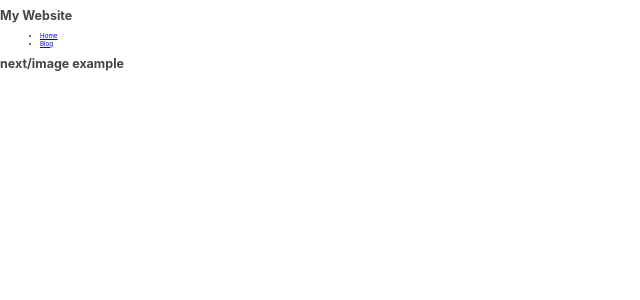
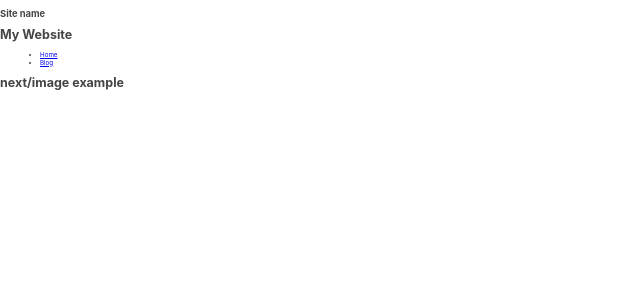
Before and after one commit to kento-yoshidu/_old, a Next.js app: page / in a window 1280 px wide. Shown: the top 300 px of the page, without its empty margins (0-640 px from the left). Built offline with nearby package versions, Linux system fonts and the light colour scheme.

Commit message:
🏃‍♂️ naviコンポーネントを作成

```diff
--- /dev/null
+++ b/components/nav.tsx
@@ -0,0 +1,7 @@
+const Nav = () => (
+  <nav>
+    <h1>Site name</h1>
+  </nav>
+)
+
+export default Nav
--- a/pages/_document.tsx
+++ b/pages/_document.tsx
@@ -1,10 +1,14 @@
 import Document, { Head, Html, Main, NextScript } from "next/document";
+import Nav from "../components/nav"
 
 class MyDocument extends Document {
   render() {
     return (
       <Html lang="ja">
         <Head />
+
+        <Nav />
+
         <body>
           <Main />
           <NextScript />
```
